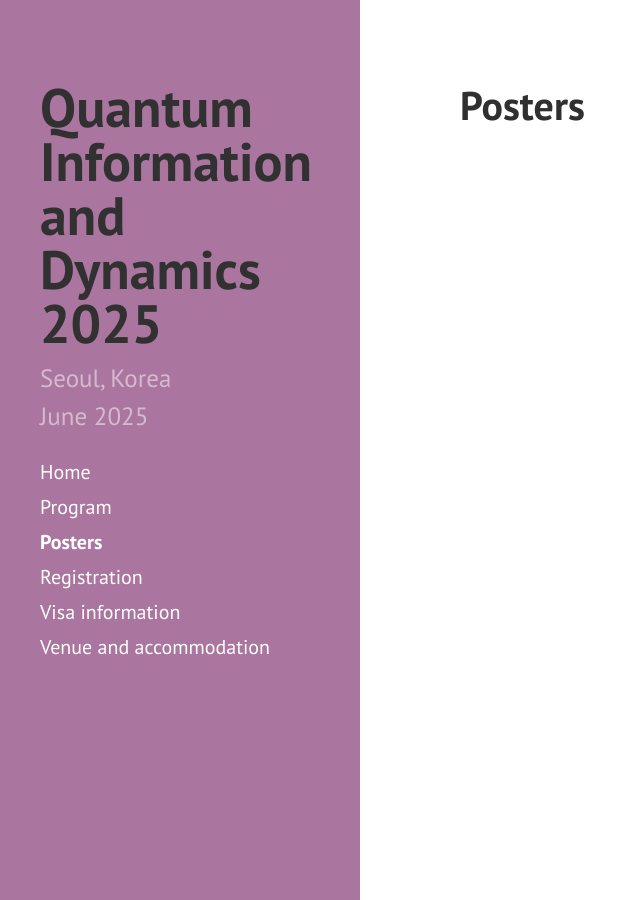
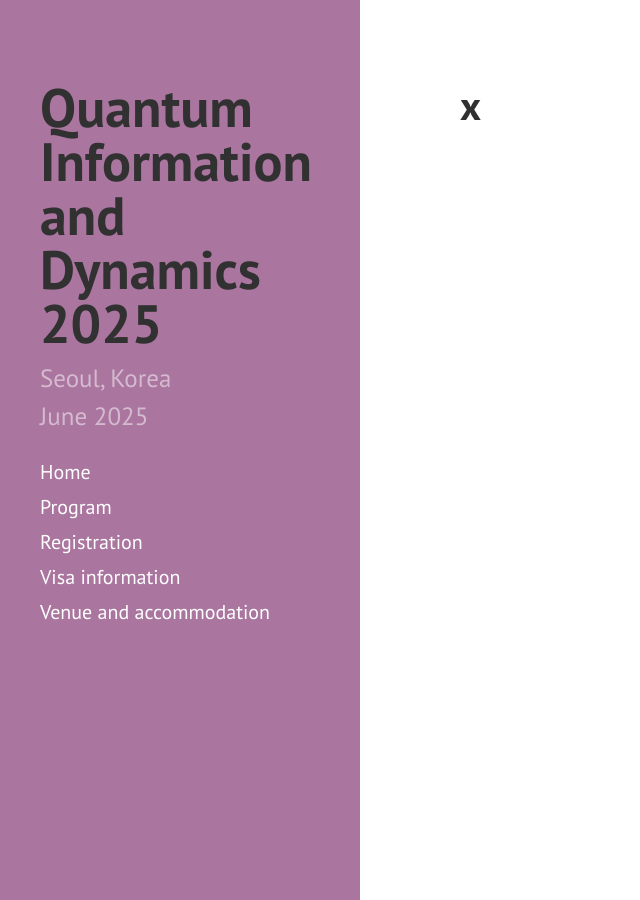
Before and after one commit to yeon-lee/yeon-lee.github.io, a Jekyll site: the page built from posters.md, in a window 1280 px wide. Shown: the whole page, without its empty margins (0-640 px from the left). Built offline with Jekyll 4.4.1, drawn with Linux system fonts in a browser that asks for light colours; nearby versions of some CDN libraries.

Commit message:
Update posters.md

```diff
--- a/posters.md
+++ b/posters.md
@@ -1,7 +1,5 @@
 ---
 layout: page
-title: Posters
-order: 3
-hidden: true
-sidebar: false
+title: x
+order: 4
 ---
```
